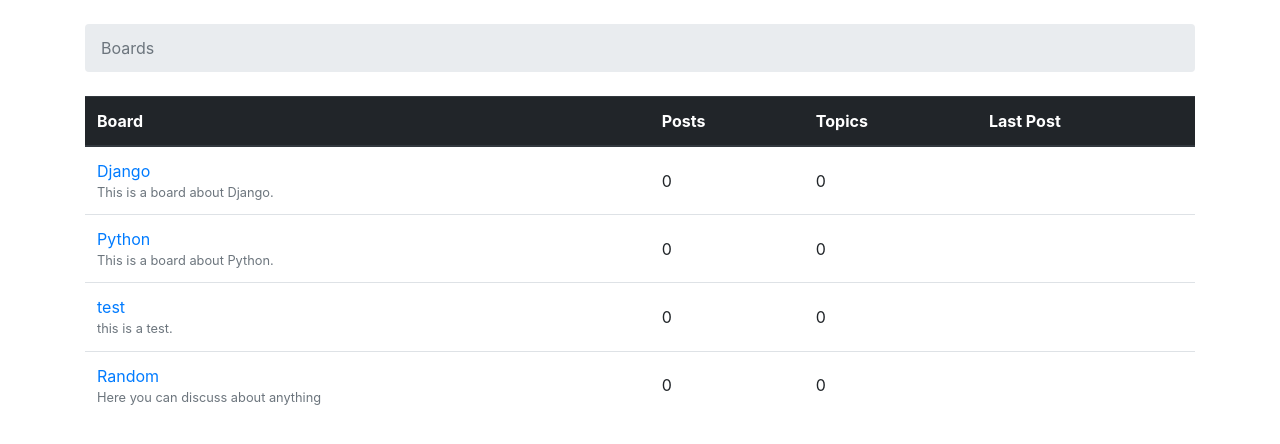
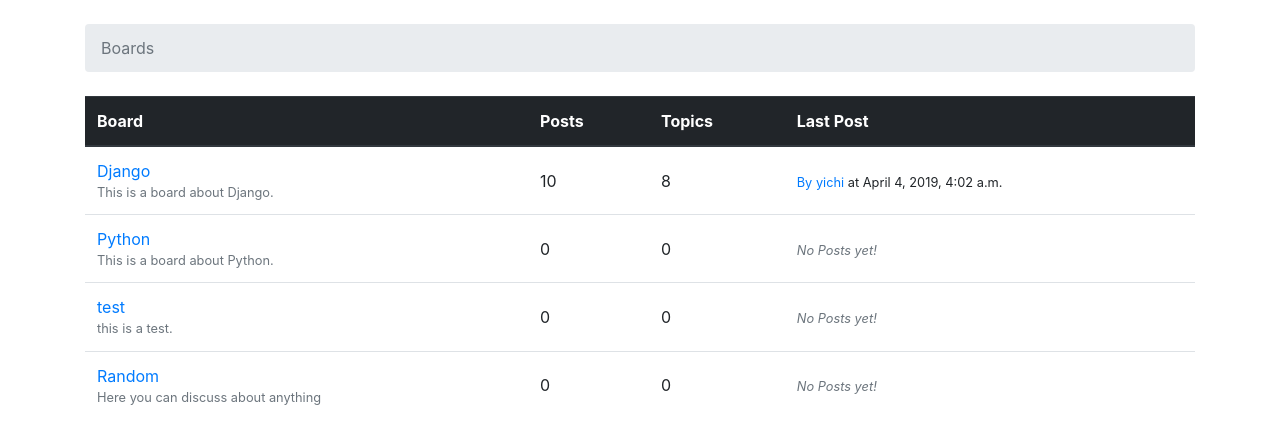
Before and after one commit to OASans/DaisyBBS, a Django app: page / in a window 1280 px wide. Shown: the part 56-500 px from the top of the page. Run offline with Django 3.2, Linux system fonts and the light colour scheme; data comes from the database, SQL or seed files in the repository; both versions use the stored data as it was after the commit; some libraries are stand-ins or nearby versions; some web fonts are replaced.

Commit message:
add some views

```diff
--- a/myproject/boards/models.py
+++ b/myproject/boards/models.py
@@ -1,5 +1,6 @@
 from django.db import models
 from django.contrib.auth.models import User
+from django.utils.text import Truncator
 
 # Create your models here.
 
@@ -13,11 +14,24 @@
         return self.name
 
 
+    def get_posts_count(self):
+        return Post.objects.filter(topic__board=self).count()
+
+
+    def get_last_post(self):
+        return Post.objects.filter(topic__board=self).order_by('-created_at').first()
+
+
 class Topic(models.Model):
     subject=models.CharField(max_length=255)
     last_updated=models.DateTimeField(auto_now_add=True)
     board=models.ForeignKey(Board, related_name='topics', on_delete=models.CASCADE)
     starter=models.ForeignKey(User, related_name='topics', on_delete=models.CASCADE)
+    views=models.PositiveIntegerField(default=0)
+
+
+    def __str__(self):
+        return self.subject
 
 
 class Post(models.Model):
@@ -27,3 +41,8 @@
     updated_at=models.DateTimeField(null=True)
     created_by=models.ForeignKey(User, related_name='posts', on_delete=models.CASCADE)
     updated_by=models.ForeignKey(User, null=True, related_name='+', on_delete=models.CASCADE)
+
+
+    def __str__(self):
+        truncated_message = Truncator(self.message)
+        return truncated_message.chars(30)
--- a/myproject/boards/views.py
+++ b/myproject/boards/views.py
@@ -4,6 +4,7 @@
 from django.contrib.auth.models import User
 from .forms import NewTopicForm, PostForm
 from django.contrib.auth.decorators import login_required
+from django.db.models import Count
 
 
 # Create your views here.
@@ -19,7 +20,8 @@
     # except Board.DoesNotExist:
     #     raise Http404
     board=get_object_or_404(Board,pk=pk)
-    return render(request,'topics.html',{'board':board})
+    topics=board.topics.order_by('-last_updated').annotate(replies=Count('posts')-1)
+    return render(request,'topics.html',{'board':board,'topics':topics})
 
 
 @login_required
@@ -47,6 +49,8 @@
 @login_required
 def topic_posts(request,pk,topic_pk):
     topic=get_object_or_404(Topic,board__pk=pk,pk=topic_pk)
+    topic.views += 1
+    topic.save()
     return render(request,'topic_posts.html',{'topic':topic})
 
 
--- a/myproject/myproject/urls.py
+++ b/myproject/myproject/urls.py
@@ -55,6 +55,6 @@
         name='password_change_done'),
 
     url(r'^boards/(?P<pk>\d+)/topics/(?P<topic_pk>\d+)/$',views.topic_posts,name='topic_posts'),
-    url(r'boards/(?P<pk>\d+)/topics/(?P<topic_pk>\d+)/reply/$',views.reply_topic,name='reply_topic'),
+    url(r'^boards/(?P<pk>\d+)/topics/(?P<topic_pk>\d+)/reply/$',views.reply_topic,name='reply_topic'),
 
 ]
--- a/myproject/templates/home.html
+++ b/myproject/templates/home.html
@@ -22,9 +22,23 @@
                     <a href="{% url 'board_topics' board.pk %}">{{ board.name }}</a>
                     <small class="text-muted d-block">{{ board.description}}</small>
                 </td>
-                <td class="align-middle">0</td>
-                <td class="align-middle">0</td>
-                <td></td>
+                <td class="align-middle">{{board.get_posts_count}}</td>
+                <td class="align-middle">{{board.topics.count}}</td>
+                <td class="align-middle">
+                    {% with post=board.get_last_post %}
+                        {% if post %}
+                            <small>
+                                <a href="{% url 'topic_posts' board.pk post.topic.pk %}">
+                                    By {{post.created_by.username}}
+                                </a>at {{post.created_at}}
+                            </small>
+                        {% else %}
+                            <small class="text-muted">
+                                <em>No Posts yet! </em>
+                            </small>
+                        {% endif %}
+                    {% endwith %}
+                </td>
             </tr>
         {% endfor %}
         </tbody>
--- a/myproject/templates/topics.html
+++ b/myproject/templates/topics.html
@@ -26,12 +26,12 @@
             </tr>
         </thead>
         <tbody>
-            {% for topic in board.topics.all %}
+            {% for topic in topics %}
                 <tr>
                     <td><a href="{% url 'topic_posts' board.pk topic.pk %}">{{ topic.subject }}</a></td>
                     <td>{{ topic.starter.username }}</td>
-                    <td>0</td>
-                    <td>0</td>
+                    <td>{{topic.replies}}</td>
+                    <td>{{topic.views}}</td>
                     <td>{{ topic.last_updated }}</td>
                 </tr>
             {% endfor %}
```
Also changed, not shown: myproject/db.sqlite3.
